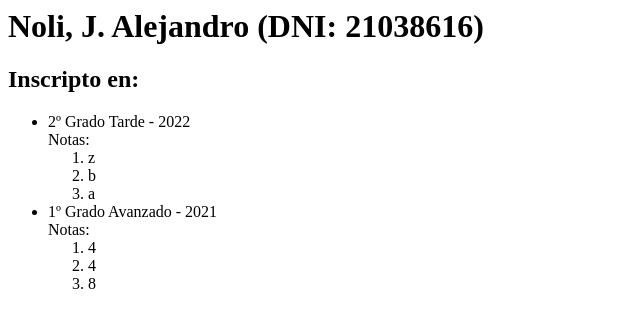
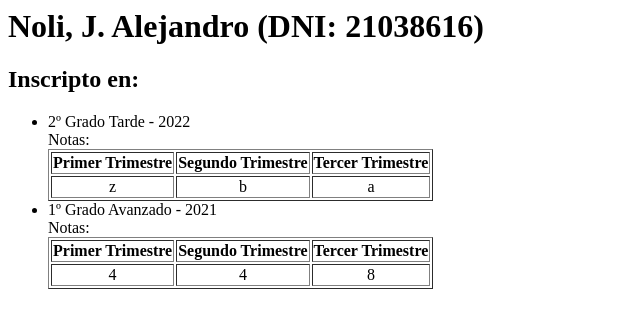
Before and after one commit to janoli/students, a Django app: page /alumnos/1/ in a window 1280 px wide. Shown: the top 328 px of the page, without its empty margins (0-640 px from the left). Run offline with Django 4.2, Linux system fonts and the light colour scheme; data comes from the database, SQL or seed files in the repository; both versions use the stored data as it was after the commit.

Commit message:
fin_del_día

```diff
--- a/alumnos/templates/alumnos/detail.html
+++ b/alumnos/templates/alumnos/detail.html
@@ -4,12 +4,20 @@
 {% for elige in alumno.ficha_set.all %}
     <li>{{ elige.curso }} </li>
     Notas:
-    <ol>
-    {% for eval in elige.notas_set.all %}
-        <li>{{ eval.primTrim }} </li>
-        <li>{{ eval.seguTrim }}</li>
-        <li>{{ eval.tercTrim }}</li>
+    <table border="1">
+        <tr align="center">
+            <th>Primer Trimestre</th>
+            <th>Segundo Trimestre</th>
+            <th>Tercer Trimestre</th>
+        </tr>
+        <tr  align="center">
+        {% for eval in elige.notas_set.all %}
+        <td>{{ eval.primTrim }}</td>
+        <td>{{ eval.seguTrim }}</td>
+        <td>{{ eval.tercTrim }}</td>
+        </tr>
     {% endfor %}
-    </ol>
+    </table>
+
 {% endfor %}
 </ul>
```
Also changed, not shown: db.sqlite3.
